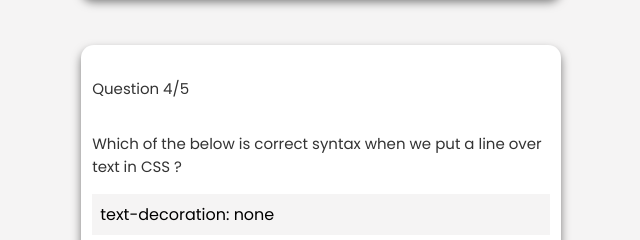
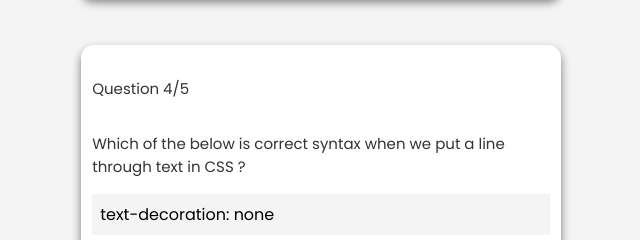
Before and after one commit to RahulSingh9131/QuizBee, a plain HTML site: page docs/questions/cssQuiz.html in a window 1280 px wide. Shown: the part 1256-1496 px from the top of the page, 319-959 px from the left. Drawn offline with Linux system fonts and the light colour scheme.

Commit message:
Update cssQuiz.html

```diff
--- a/docs/questions/cssQuiz.html
+++ b/docs/questions/cssQuiz.html
@@ -79,7 +79,7 @@
                                 <p>Question 4/5 </p>
                             </div>
                             <div class="quiz-question">
-                                <p>Which of the below is correct syntax when we put a line over text in CSS ?</p>
+                                <p>Which of the below is correct syntax when we put a line through text in CSS ?</p>
                             </div>
                             <div class="quiz-option-list">
                                 <div class="option">text-decoration: none</div>
```
